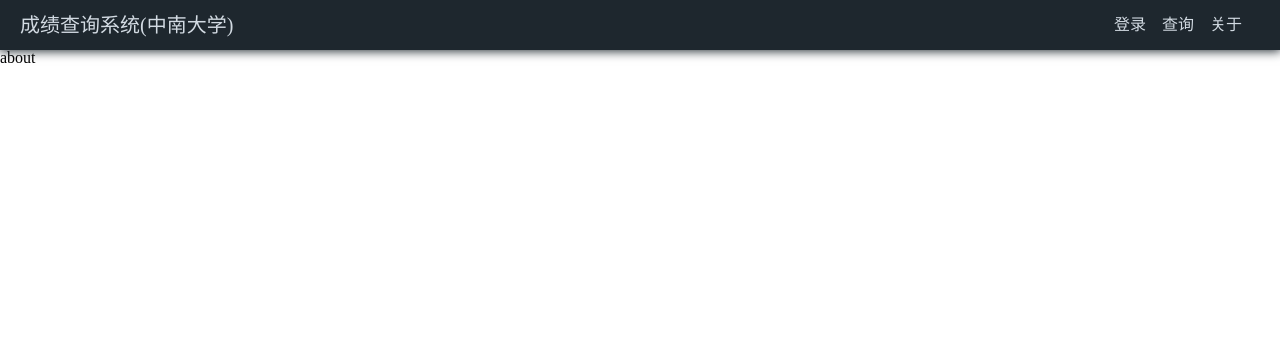
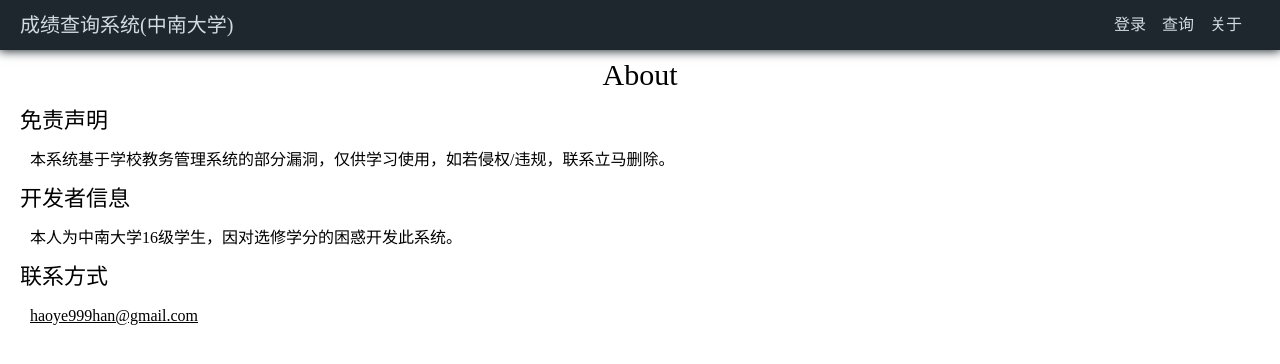
Before and after one commit to haoye999/query-grade, a React app: page /about in a window 1280 px wide. Shown: the top 364 px of the page. Built offline with nearby package versions, Linux system fonts and the light colour scheme; a small style sheet from the web is missing.

Commit message:
fix: can't redirect

```diff
--- a/src/components/about/about.js
+++ b/src/components/about/about.js
@@ -1,13 +1,31 @@
 import React from 'react';
+import './about.less';
+
+const disclaimer =
+  '本系统基于学校教务管理系统的部分漏洞，仅供学习使用，如若侵权/违规，联系立马删除。';
+const developer = '本人为中南大学16级学生，因对选修学分的困惑开发此系统。';
+
 
 class About extends React.Component {
   render() {
     return (
       <div className="about">
-        about
+        <h1 className="title">About</h1>
+        <div className="disclaimer">
+          <h3 className="small-title">免责声明</h3>
+          <p className="disclaimer-body">{disclaimer}</p>
+        </div>
+        <div className="developer">
+          <h3 className="small-title">开发者信息</h3>
+          <p className="developer-body">{developer}</p>
+        </div>
+        <div className="contact">
+          <h3 className="small-title">联系方式</h3>
+          <p className="contact-body"><a href="mailto:haoye999han@gmail.com">haoye999han@gmail.com</a></p>
+        </div>
       </div>
-    )
+    );
   }
 }
 
-export default About
+export default About;
--- a/src/components/about/about.less
+++ b/src/components/about/about.less
@@ -0,0 +1,19 @@
+@import '~style/variables.less';
+
+.about {
+  .title {
+    font-size: 30px;
+    text-align: center;
+    margin: 10px;
+  }
+  .small-title {
+    font-size: 22px;
+    margin: 20px 0 0 20px;
+  }
+  p {
+    margin: 20px 30px;
+  }
+  a {
+    color: black;
+  }
+}
--- a/src/components/login/login.js
+++ b/src/components/login/login.js
@@ -1,5 +1,5 @@
 import React from 'react';
-import { Route, Redirect } from 'react-router-dom';
+import { Route, withRouter } from 'react-router-dom';
 import './login.less';
 
 import { getToken } from 'api/token';
@@ -15,8 +15,7 @@
     this.state = {
       xh: '',
       pwd: '',
-      msg: '',
-      redirect: false
+      msg: ''
     };
     this.submitHandle = this.submitHandle.bind(this);
     this.handleXhChange = this.handleXhChange.bind(this);
@@ -41,19 +40,13 @@
         msg = data.msg;
         if (data.flag) {
           localStorage.setItem('token', data.token);
-          this.setState({
-            redirect: true
-          });
+          this.props.history.push('/query');
         }
       })
       .finally(() => this.props.setTips(msg));
   }
 
   render() {
-    if (this.state.redirect) {
-      return <Redirect to="/query" />
-    }
-
     return (
       <Route
         path="/login"
@@ -90,4 +83,4 @@
   }
 }
 
-export default Login;
+export default withRouter(Login);
--- a/src/components/query/query.js
+++ b/src/components/query/query.js
@@ -1,5 +1,5 @@
 import React from 'react';
-import { Route, Redirect } from 'react-router-dom';
+import { Route, withRouter } from 'react-router-dom';
 import GradeTable from 'components/grade-table/grade-table';
 import './query.less';
 
@@ -13,7 +13,6 @@
     super(props);
     this.state = {
       xh: '',
-      token: localStorage.getItem('token'),
       grade: [],
       info: {}
     };
@@ -29,7 +28,8 @@
   }
 
   handleSearch() {
-    const { xh, token } = this.state;
+    const { xh } = this.state;
+    const token = localStorage.token;
 
     getGrade(xh, token).then(data => {
       if (data.token === '-1') {
@@ -38,6 +38,7 @@
           token: '-1'
         });
         this.props.setTips('请先登录');
+        this.props.history.push('/login');
         return;
       }
 
@@ -74,11 +75,18 @@
     // 总学分
     info.zxf = grade.reduce((pre, cur) => pre + cur.xf, 0);
     // 必修学分
-    info.bxxf = grade.reduce((pre, cur) => pre + (cur.kclbmc === '必修' ? cur.xf : 0), 0);
+    info.bxxf = grade.reduce(
+      (pre, cur) => pre + (cur.kclbmc === '必修' ? cur.xf : 0),
+      0
+    );
     // 选修学分
-    info.xxxf = grade.reduce((pre, cur) => pre + (cur.kclbmc === '选修' ? cur.xf : 0), 0);
+    info.xxxf = grade.reduce(
+      (pre, cur) => pre + (cur.kclbmc === '选修' ? cur.xf : 0),
+      0
+    );
     // 加权平均
-    info.jqpj = (grade.reduce((pre, cur) => {
+    info.jqpj = (
+      grade.reduce((pre, cur) => {
         let grade = cur.zcj;
         switch (grade) {
           case '通过':
@@ -100,7 +108,8 @@
         }
 
         return pre + +grade * +cur.xf;
-    }, 0) / info.zxf).toFixed(2);
+      }, 0) / info.zxf
+    ).toFixed(2);
 
     this.setState({
       info
@@ -108,14 +117,13 @@
   }
 
   render() {
-    const { token, info, grade } = this.state;
+    const { info, grade } = this.state;
 
     return (
       <Route
         path={['/query', '/']}
         exact
-        render={() =>
-          token !== '-1' ? (
+        render={() => (
           <div className="query">
             <div className="xh-container">
               <input
@@ -138,17 +146,16 @@
                   <span>选修学分：{info.xxxf}</span>
                   <span>加权平均分：{info.jqpj}</span>
                 </div>
-                ) : ''}
+              ) : (
+                ''
+              )}
             </div>
             <GradeTable data={grade} />
           </div>
-          ) : (
-            <Redirect to="/login" />
-          )
-        }
+        )}
       />
     );
   }
 }
 
-export default Query;
+export default withRouter(Query);
```
Lines whose indentation alone changed are shown as unchanged.
